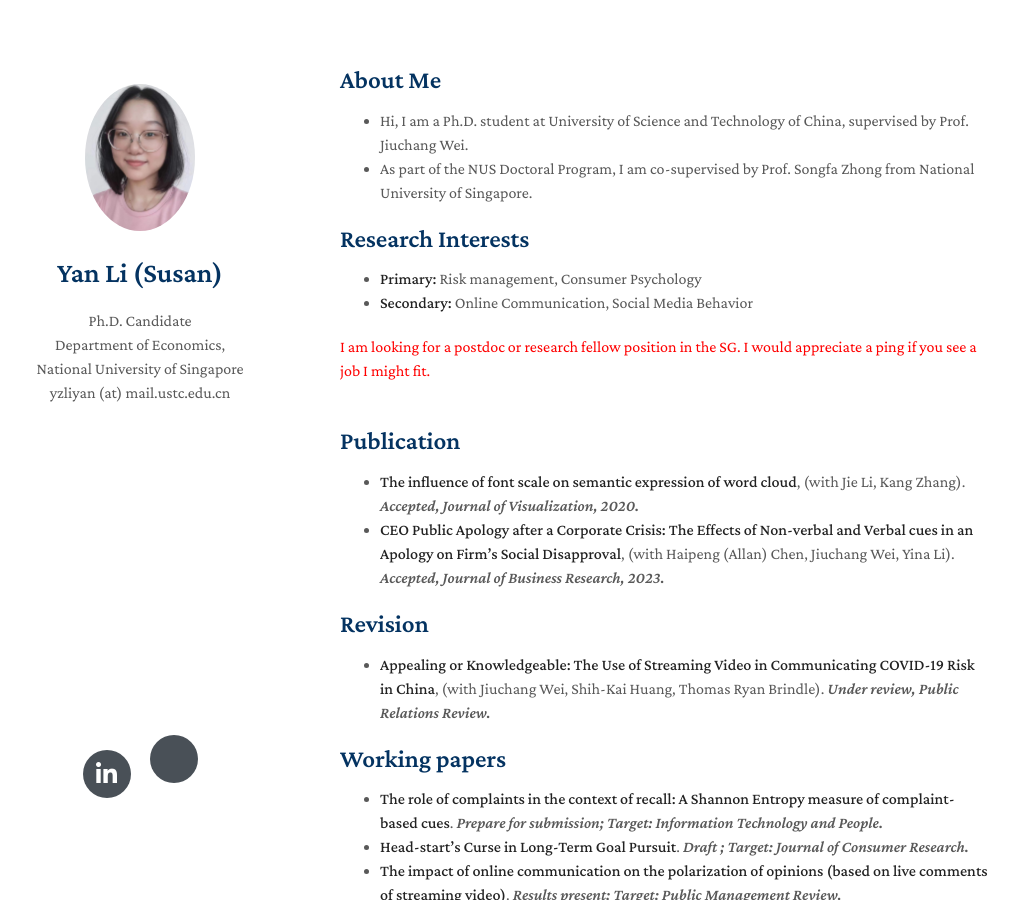
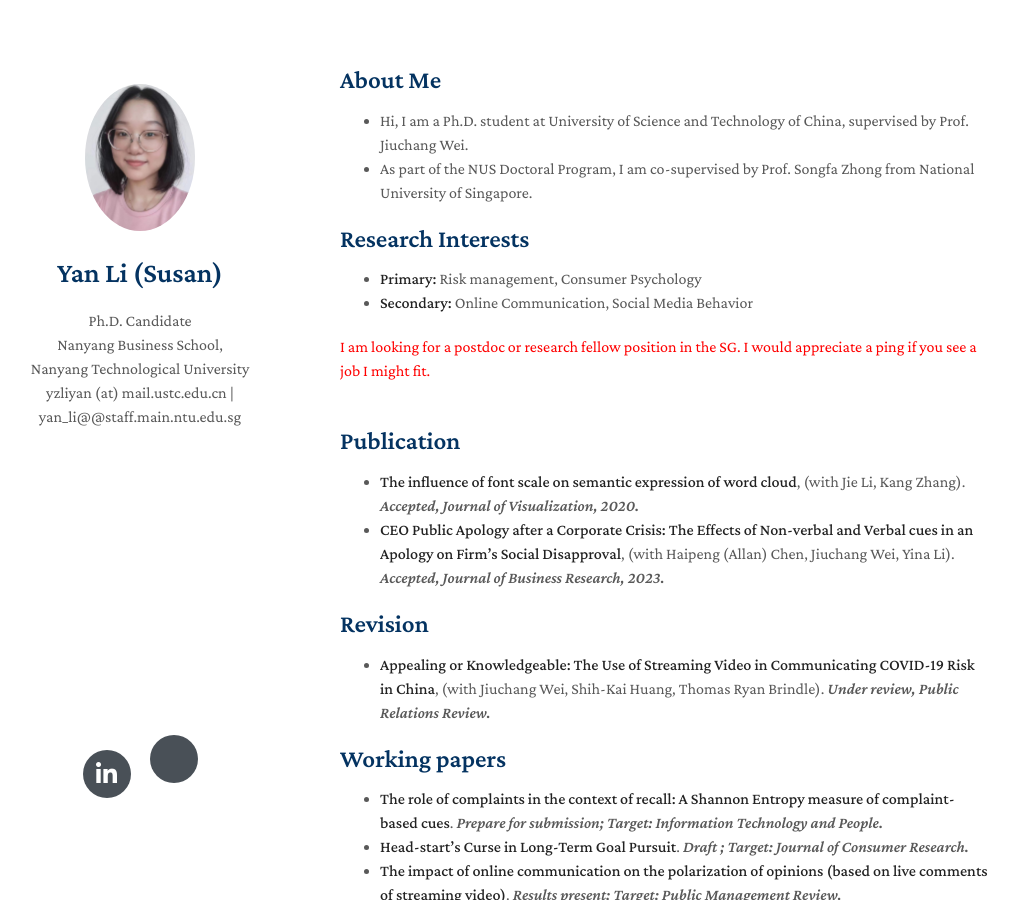
Before and after one commit to Yanli-susan/yanli-susan.github.io, a Jekyll site: the page built from index.md, in a window 1280 px wide and 900 px high. Shown: the whole window, without its empty margins (130-1148 px from the left). Built offline with Jekyll 4.4.1, drawn with Linux system fonts in a browser that asks for light colours; nearby versions of some CDN libraries; a style sheet for code colours, icons or effects is not loaded; our own code applies the rules of GitHub Pages for plain Markdown files.

```diff
--- a/_config.yml
+++ b/_config.yml
@@ -1,8 +1,8 @@
 # Basic Information
 title: Yan Li (Susan)
 position: Ph.D. Candidate
-affiliation: Department of Economics, National University of Singapore
-email: yzliyan (at) mail.ustc.edu.cn
+affiliation: Nanyang Business School, Nanyang Technological University
+email: yzliyan (at) mail.ustc.edu.cn | yan_li@@staff.main.ntu.edu.sg
 
 # Search Engine Optimization (SEO)
 # The following information is used to improve the website traffic from search engines, e.g., Google.
```
